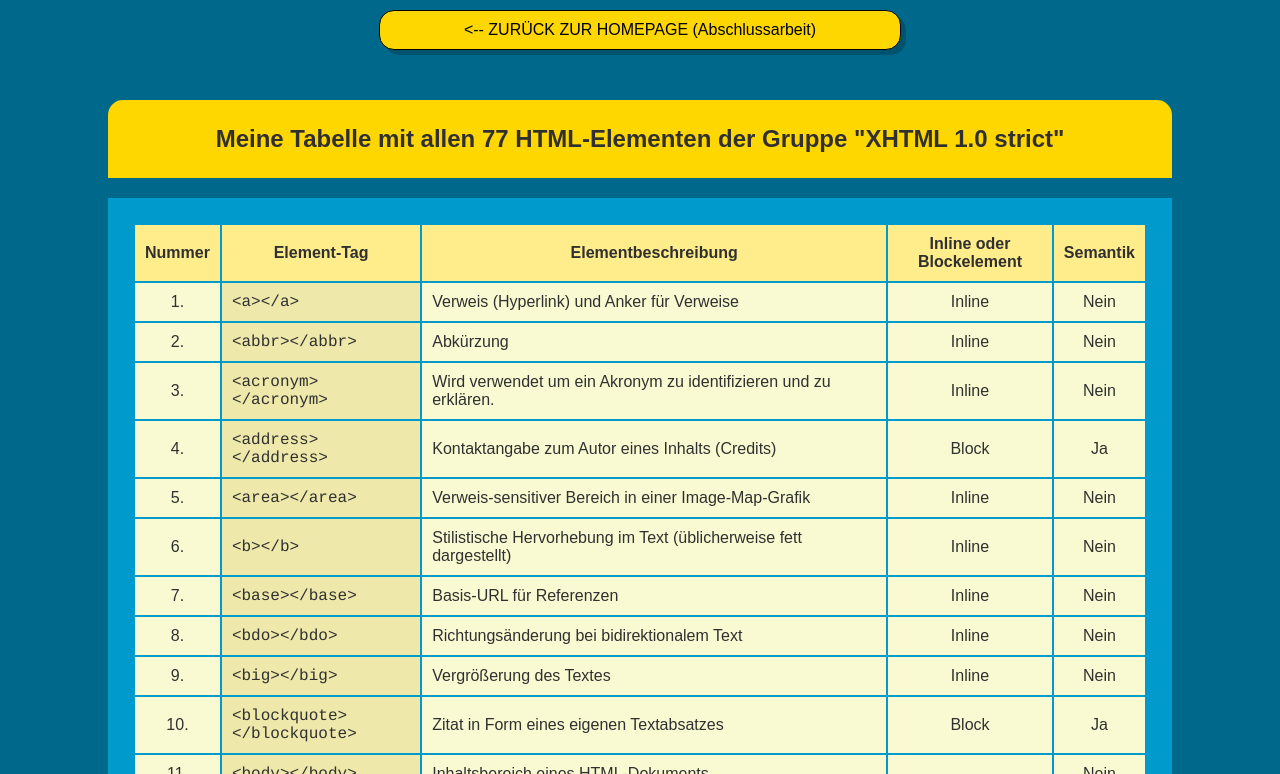
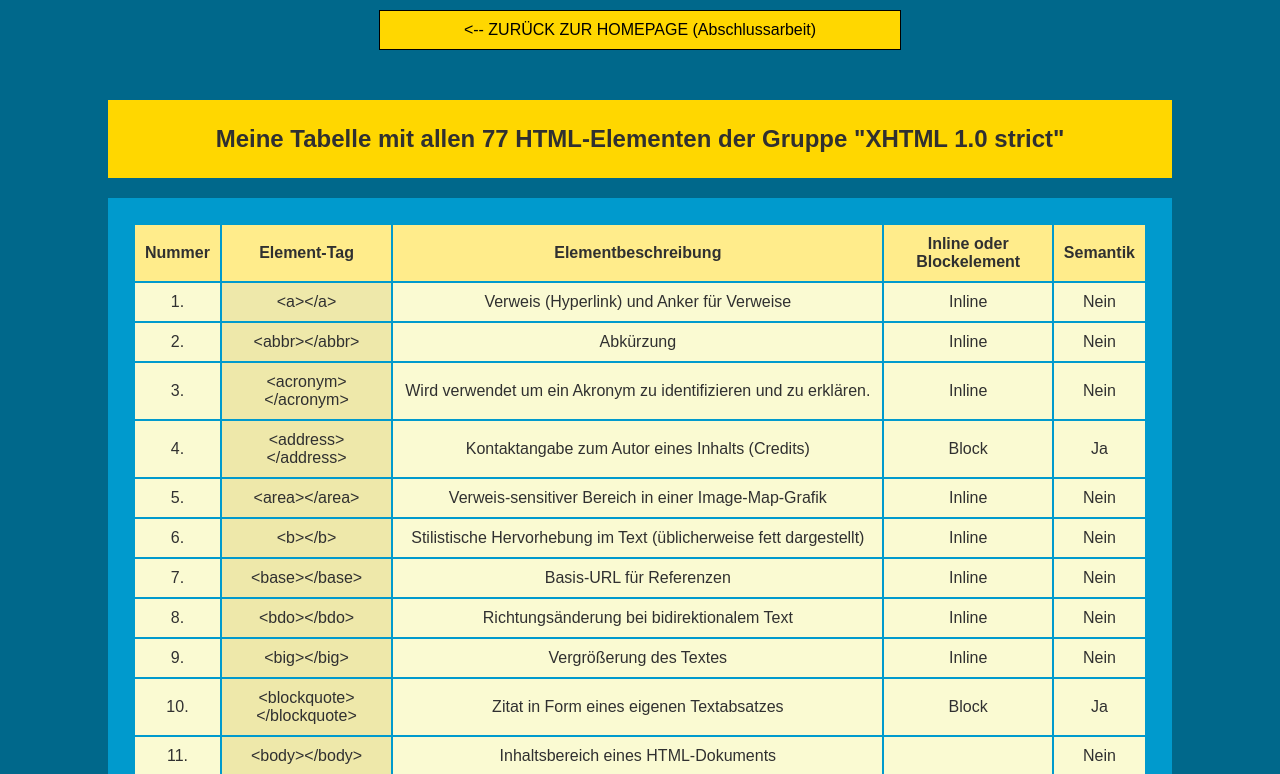
Before and after one commit to Igittigit/henryrkraft, a plain HTML site: page XHTML_Tabelle/tabelle.html in a window 1280 px wide. Shown: the top 774 px of the page. Drawn offline with Linux system fonts and the light colour scheme.

Commit message:
erster commit

```diff
--- a/XHTML_Tabelle/stylesheet.css
+++ b/XHTML_Tabelle/stylesheet.css
@@ -1,99 +1,64 @@
+
 body {
-	background-color:#00688B;
-	font-family: sans-serif;
+background-color : #00688B;
+font-family : sans-serif;
 }
-
 a {
-	text-decoration: none;
-	color: #000000;
-	font-family: sans-serif;
+text-decoration : none;
+color : #000000;
+font-family : sans-serif;
 }
-
 h2 {
-	font-weight: bold;
-	text-align: center;
-	padding: 25px;
-	color: #303030;
+font-weight : bold;
+text-align : center;
+padding : 25px;
+color : #303030;
 }
-
 table {
-	background-color:#009ACD;
-	margin: 0px 100px 50px 100px;
-	padding: 25px;
-	border-bottom-right-radius: 15px;
-	border-bottom-left-radius: 15px;
+background-color : #009ACD;
+margin : 0 100px 50px 100px;
+padding : 25px;
 }
-
 th {
-	color: #303030;
-	padding: 10px;
+color : #303030;
+padding : 10px;
 }
-
 tbody td {
-	color: #303030;
-	padding: 10px;
-	text-align: center;
+color : #303030;
+padding : 10px;
+text-align : center;
 }
-
 thead {
-	background-color: #FFEC8B;
+background-color : #FFEC8B;
 }
-
-tbody td:nth-child(2) {
-	text-align: left;
-	font-family: courier;
+#navigation {
+margin : 10px auto;
+border : black solid 1px;
+padding : 10px;
+background-color : #FFD700;
+width : 500px;
+text-align : center;
 }
-
-tbody td:nth-child(3) {
-	text-align: left;
+#headline {
+background-color : #FFD700;
+margin : 50px 100px 0 100px;
 }
-
-img {
-	box-shadow: rgba(0,0,0,0.2) 5px 5px;
+#spalte1 {
+background-color : #FAFAD2;
 }
-
-#navigation {
-	margin: 10px auto;
-	border: 1px solid black;
-	padding: 10px;
-	border-top-left-radius: 15px;
-	border-top-right-radius: 15px;
-	border-bottom-left-radius: 15px;
-	border-bottom-right-radius: 15px;
-	background-color: #FFD700;
-	width: 500px;
-	box-shadow: rgba(0,0,0,0.2) 5px 5px;
-	text-align: center;
+#spalte2 {
+background-color : #EEE8AA;
 }
-
-#headline {
-	background-color: #FFD700;
-	border-top-left-radius: 15px;
-	border-top-right-radius: 15px;
-	margin: 50px 100px 0px 100px;
+#spalte3 {
+background-color : #FAFAD2;
 }
-
-#spalte1 {
-	background-color: #FAFAD2;
+#spalte4 {
+background-color : #FAFAD2;
 }
-
-#spalte2 {
-	background-color: #EEE8AA;
+#spalte5 {
+background-color : #FAFAD2;
 }
-
-#spalte3 {
-	background-color: #FAFAD2;
+#letztereihe {
+padding : 10px;
+text-align : center;
 }
-
-#spalte4 {
-	background-color: #FAFAD2;
-}
-
-#spalte5 {
-	background-color: #FAFAD2;
-}
-
-#letztereihe {
-	padding: 10px;
-	text-align: center;
-}
```
